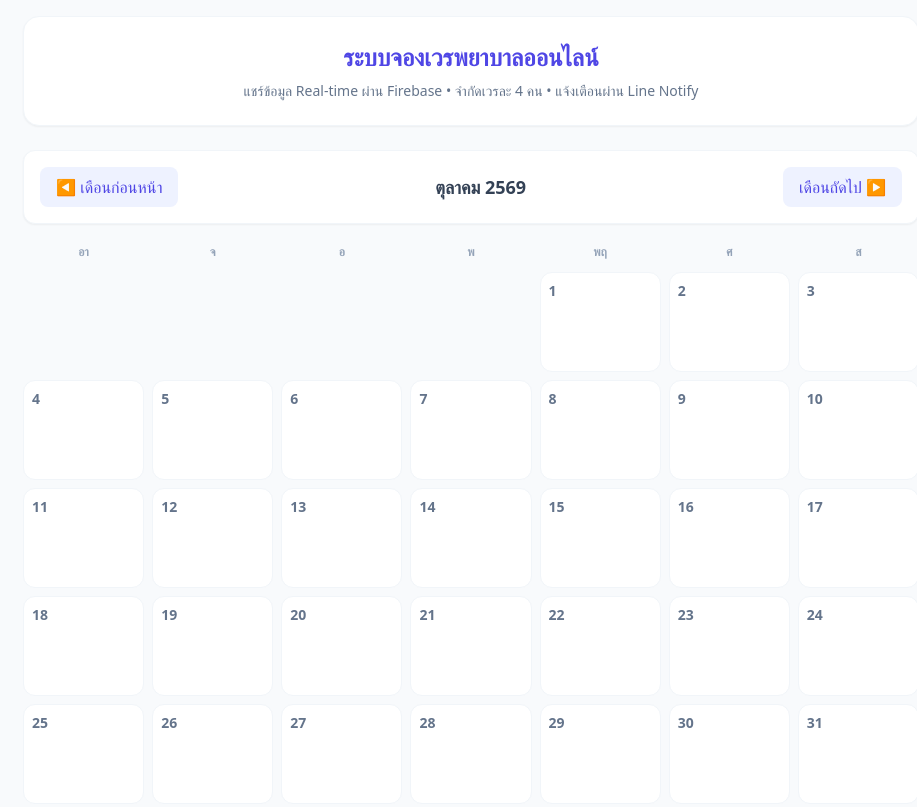
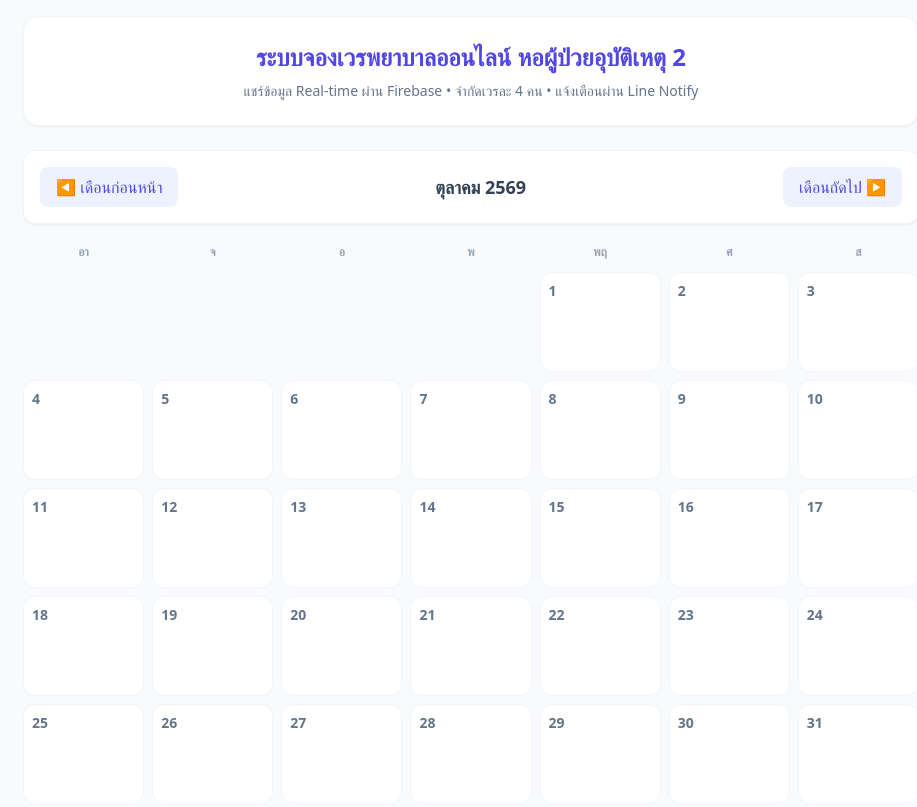
Before and after one commit to Tammp847/nurse, a plain HTML site: page index.html in a window 1280 px wide. Shown: the top 807 px of the page, without its empty margins (169-1086 px from the left). Drawn offline with nearby package versions, Linux system fonts and the light colour scheme; no server answers.

Commit message:
Add files via upload

```diff
--- a/index.html
+++ b/index.html
@@ -18,7 +18,7 @@
 <div class="max-w-4xl mx-auto">
     <!-- Header -->
     <header class="bg-white rounded-2xl p-6 shadow-sm mb-6 border border-slate-100 text-center">
-        <h1 class="text-2xl font-bold text-indigo-600 mb-2">ระบบจองเวรพยาบาลออนไลน์</h1>
+        <h1 class="text-2xl font-bold text-indigo-600 mb-2">ระบบจองเวรพยาบาลออนไลน์ หอผู้ป่วยอุบัติเหตุ 2</h1>
         <p class="text-sm text-slate-500">แชร์ข้อมูล Real-time ผ่าน Firebase • จำกัดเวรละ 4 คน • แจ้งเตือนผ่าน Line Notify</p>
     </header>
 
```
